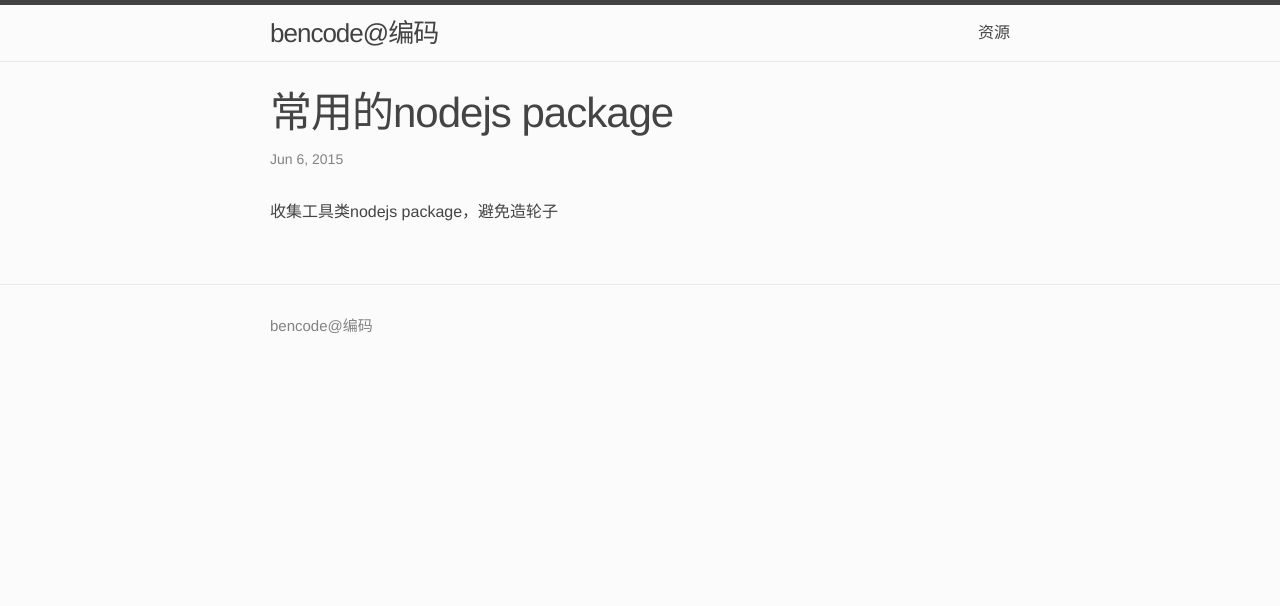
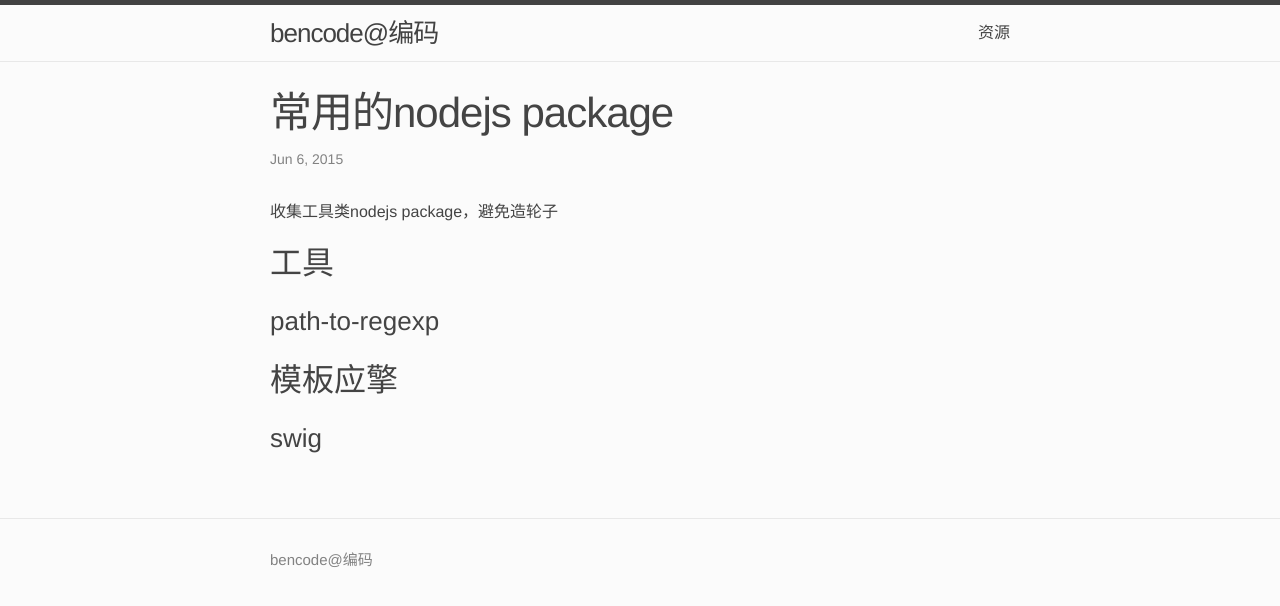
Before and after one commit to bencode/bencode.github.io, a Jekyll site: the page built from _posts/daily/javascript/2015-06-06-common-node-js-package.md, in a window 1280 px wide. Shown: the top 606 px of the page. Built offline with Jekyll 4.4.1, drawn with Linux system fonts in a browser that asks for light colours.

Commit message:
添加两个package

```diff
--- a/_posts/daily/javascript/2015-06-06-common-node-js-package.md
+++ b/_posts/daily/javascript/2015-06-06-common-node-js-package.md
@@ -5,3 +5,13 @@ categories: javascript
 ---
 
 收集工具类nodejs package，避免造轮子
+
+
+## 工具
+
+### path-to-regexp
+
+
+## 模板应擎
+
+### swig
```
Also changed, not shown: 1 other file.
